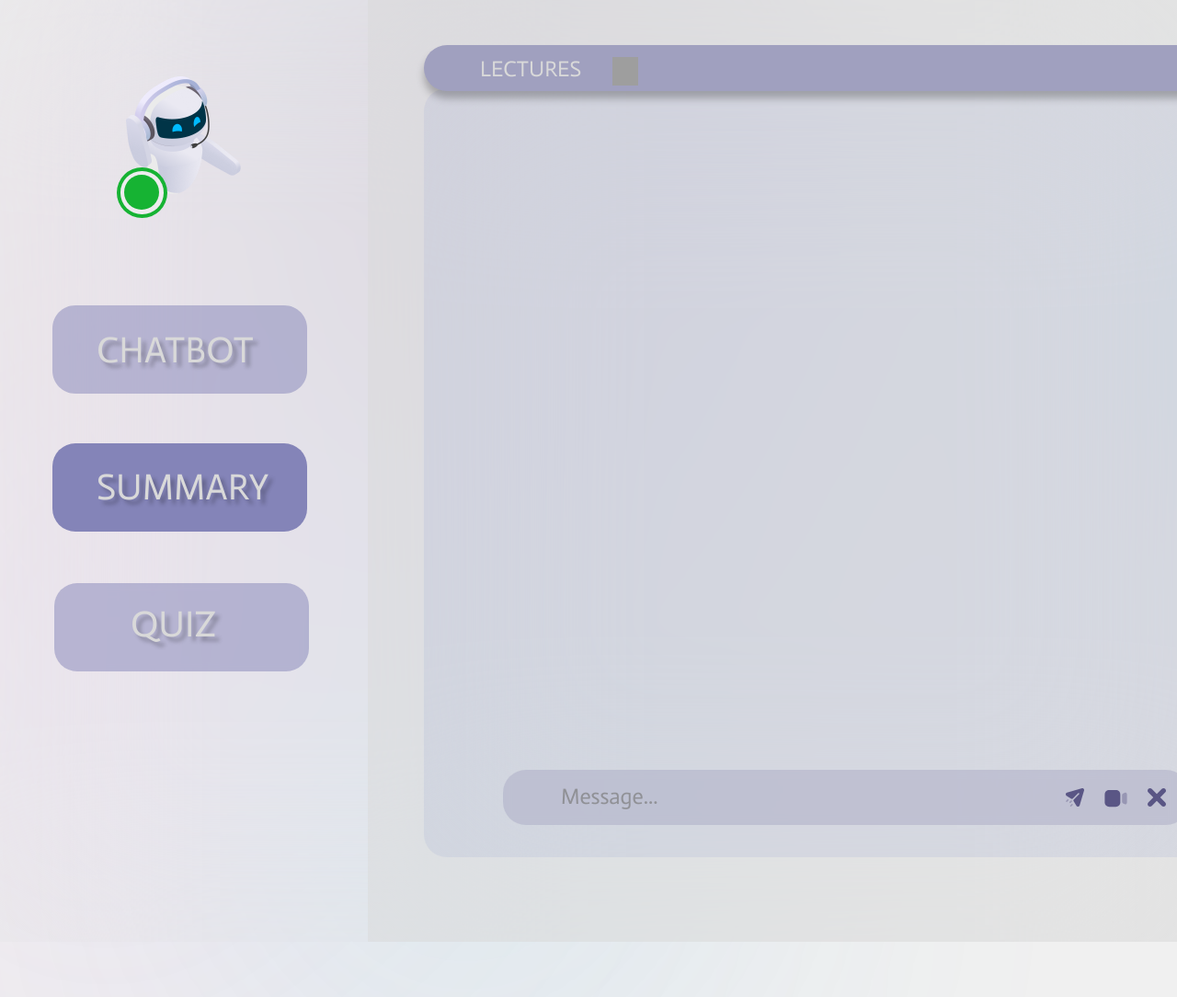
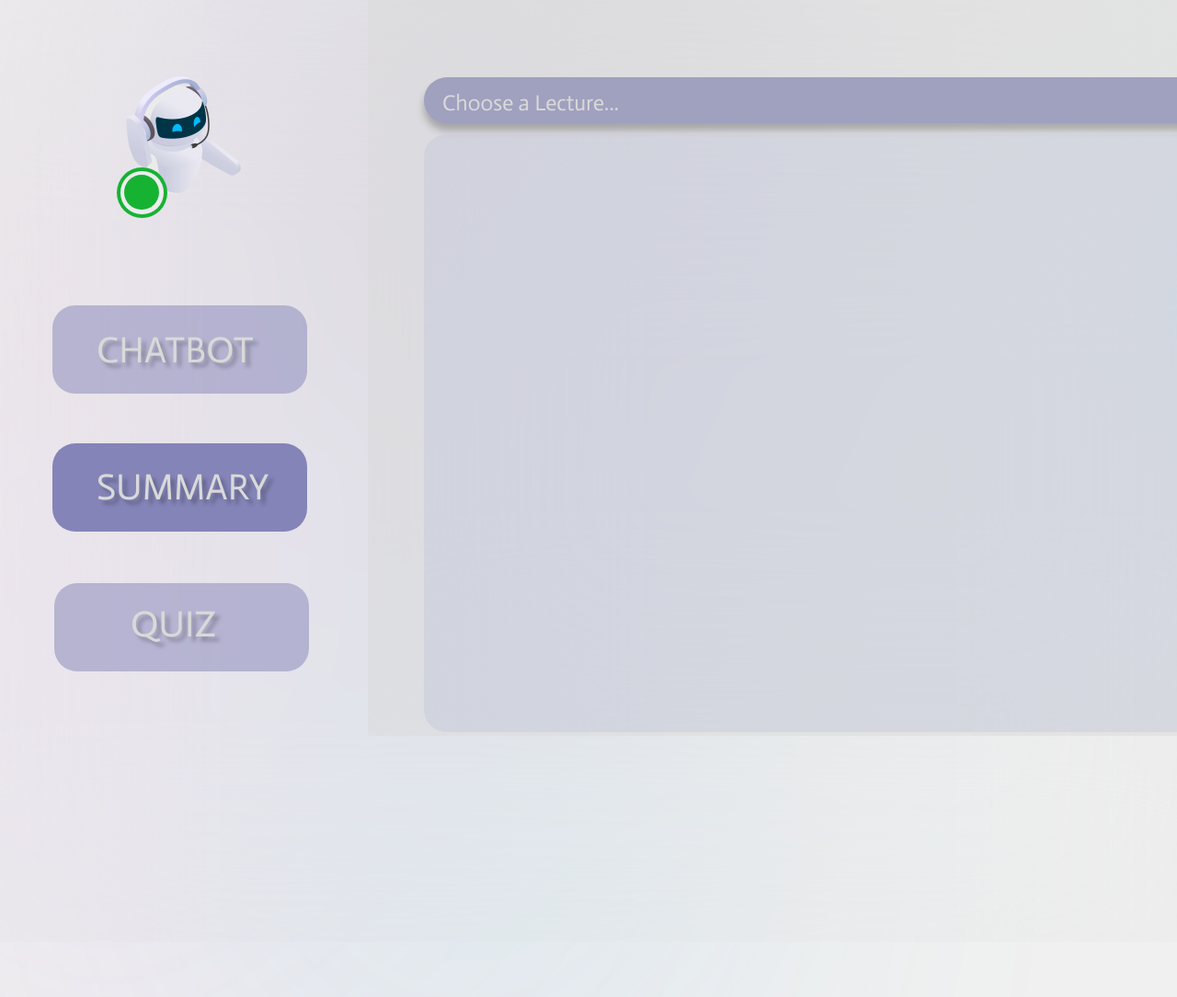
Before and after one commit to wingmoe21/tech_innovators, a Flask app: page /summary in a window 1280 px wide. Shown: the whole page at 92% size. Run offline with Flask 3, Linux system fonts and the light colour scheme; some libraries are stand-ins or nearby versions; grey boxes are pictures that could not be loaded.

Commit message:
summary page first draft

```diff
--- a/frontend/app.py
+++ b/frontend/app.py
@@ -2,6 +2,7 @@ import os
 
 from bot import bot
 from flask import Flask, jsonify, render_template, request, session
+from summary import get_summary
 
 from flask_session import Session  # You may need to install this package
 
@@ -30,22 +31,29 @@ def chat():
         bot_response = bot(file_path, user_input)
         return jsonify({'reply': bot_response})
 
-@app.route('/lecture_name', methods=['POST'])
+@app.route('/lecture_chatbot', methods=['POST'])
 def handle_dropdown():
     data = request.json
     selected_lecture = data['lecture']
     session['file_path'] = f"content/{selected_lecture}.txt"
-
     return session['file_path']
-
-
-@app.route('/summary')
-def summary():
-    return render_template('summary.html')  # Replace with your home page file name
 
 @app.route('/quiz')
 def quiz():
     return render_template('quiz.html')  # Replace with your home page file name
 
+@app.route('/lecture_summary', methods=['POST'])
+def handle_dropdown():
+    data = request.json
+    selected_lecture = data['lecture']
+    session['file_path'] = f"content/{selected_lecture}.txt"
+    output = get_summary(session['file_path']) # Replace with your actual method
+    return output
+
+@app.route('/summary', methods=['GET','POST'])
+def summary():
+    if request.method == 'GET':
+        return render_template('summary.html')  # Replace with your home page file name
+
 if __name__ == '__main__':
     app.run(debug=True)
--- a/frontend/pages/Page1.html
+++ b/frontend/pages/Page1.html
@@ -84,7 +84,7 @@
           selectedLectureSpan.style.display = "none"; // Hide the selected text
           chatInput.disabled = false;
         }
-        fetch('/lecture_name', {
+        fetch('/lecture_cahtbot', {
           method: 'POST',
           headers: {
             'Content-Type': 'application/json',
--- a/frontend/pages/static/styleSummary.css
+++ b/frontend/pages/static/styleSummary.css
@@ -1,3 +1,55 @@
+.SUMMARY .lectures-rectangle {
+  position: relative; /* Changed to relative */
+  width: 922px;
+  height: 50px;
+  top: 120px;
+  left: 519px;
+  background-color: #a0a0bf;
+  border-radius: 25px;
+  box-shadow: 0px 8px 8px #00000040;
+  opacity: 1;
+}
+.SUMMARY .lectures-dropdown {
+  position: absolute; /* Absolute positioning */
+  top: 0;
+  left: 0;
+  width: 100%; /* Full width of the parent */
+  height: 100%; /* Full height of the parent */
+  opacity: 0; /* Make it invisible */
+  cursor: pointer; /* Change cursor to indicate it's clickable */
+  z-index: 2; /* Ensure it's above the LECTURES text */
+  color: black;
+}
+
+.SUMMARY .text-wrapper-2 {
+  position: absolute;
+  top: 13px;
+  left: 20px;
+  z-index: 1; /* Place it behind the dropdown */
+  font-family: "Actor", Helvetica;
+  font-weight: 400;
+  color: #d9d9d9; /* Color for the text */
+  font-size: 24px; /* Font size for the text */
+  letter-spacing: 0;
+  line-height: normal;
+  pointer-events: none; /* This makes clicks pass through the text to the dropdown */
+}
+
+.SUMMARY .text-wrapper-2 #selectedLecture {
+  font-family: inherit;
+  font-weight: inherit;
+  color: inherit;
+  font-size: inherit;
+  letter-spacing: inherit;
+  line-height: inherit;
+  position: absolute;
+  top: 0;
+  left: 0;
+  display: none; /* Initially hidden */
+  z-index: 3; /* Above the lecturesLabel */
+  white-space: nowrap; /* Prevents the text from wrapping */
+}
+
 .SUMMARY {
   background-color: #f0f0f0;
   display: flex;
@@ -81,7 +133,7 @@
 .SUMMARY .rectangle-2 {
   position: absolute;
   width: 1040px;
-  height: 1024px;
+  height: 800px;
   top: 36px;
   left: 458px;
   background-color: #d9d9d980;
@@ -89,33 +141,9 @@
   -webkit-backdrop-filter: blur(100px) brightness(100%);
 }
 
-.SUMMARY .rectangle-3 {
-  position: absolute;
-  width: 918px;
-  height: 836px;
-  top: 132px;
-  left: 519px;
-  background-color: #a5b0d633;
-  border-radius: 25px;
-  backdrop-filter: blur(100px) brightness(100%);
-  -webkit-backdrop-filter: blur(100px) brightness(100%);
-}
-
-.SUMMARY .message-rectangle {
-  position: absolute;
-  width: 746px;
-  height: 60px;
-  top: 873px;
-  left: 605px;
-  background-color: #a0a0bf66;
-  border-radius: 25px;
-  backdrop-filter: blur(4px) brightness(100%);
-  -webkit-backdrop-filter: blur(4px) brightness(100%);
-}
-
 .SUMMARY .text-wrapper {
   position: absolute;
-  top: 887px;
+  top: 768px;
   left: 668px;
   font-family: "Actor", Helvetica;
   font-weight: 400;
@@ -125,68 +153,14 @@
   line-height: normal;
 }
 
-.SUMMARY .boot {
-  position: absolute;
-  width: 100px;
-  height: 111px;
-  top: 920px;
-  left: 1372px;
-}
-
-.SUMMARY .lectures-rectangle {
-  position: absolute;
-  width: 922px;
-  height: 50px;
-  top: 85px;
-  left: 519px;
-  background-color: #a0a0bf;
-  border-radius: 25px;
-  box-shadow: 0px 8px 8px #00000040;
-}
-
-.SUMMARY .text-wrapper-2 {
-  position: absolute;
-  top: 96px;
-  left: 580px;
-  font-family: "Actor", Helvetica;
-  font-weight: 400;
-  color: #d9d9d9;
-  font-size: 24px;
-  letter-spacing: 0;
-  line-height: normal;
-}
-
 .SUMMARY .polygon {
   position: absolute;
   width: 28px;
   height: 31px;
-  top: 98px;
-  left: 724px;
+  top: 13px;
+  left: 885px;
 }
 
-.SUMMARY .iconly-bulk-send {
-  position: absolute;
-  width: 20px;
-  height: 20px;
-  top: 893px;
-  left: 1217px;
-}
-
-.SUMMARY .fill {
-  position: absolute;
-  width: 20px;
-  height: 20px;
-  top: 893px;
-  left: 1306px;
-}
-
-.SUMMARY .video {
-  position: absolute;
-  width: 29px;
-  height: 29px;
-  top: 889px;
-  left: 1257px;
-}
 
 .SUMMARY .img {
   position: absolute;
@@ -299,3 +273,21 @@
   background-color: #16b333;
   border-radius: 19.04px;
 }
+
+/* Style for the options in the dropdown */
+.SUMMARY .lectures-dropdown option {
+  background-color: #a0a0bf; /* Background color for options */
+  color: white; /* Text color for options */
+}
+
+.SUMMARY .rectangle-3 {
+  position: relative;
+  width: 918px;
+  height: 650px;
+  top: 132px;
+  left: 519px;
+  background-color: #a5b0d633;
+  border-radius: 25px;
+  backdrop-filter: blur(100px) brightness(100%);
+  -webkit-backdrop-filter: blur(100px) brightness(100%);
+}
--- a/frontend/pages/summary.html
+++ b/frontend/pages/summary.html
@@ -14,16 +14,23 @@
           <div class="ellipse-3"></div>
           <div class="rectangle"></div>
           <div class="rectangle-2"></div>
-          <div class="rectangle-3"></div>
-          <div class="message-rectangle"></div>
-          <div class="text-wrapper">Message...</div>
-          <img class="boot" src="{{ url_for('static', filename='img/boot.png') }}" />
-          <div class="lectures-rectangle"></div>
-          <div class="text-wrapper-2">LECTURES</div>
-          <img class="polygon" src="{{ url_for('static', filename='img/polygon-1.png') }}" />
-          <img class="iconly-bulk-send" src="{{ url_for('static', filename='img/iconly-bulk-send.png') }}" />
-          <img class="fill" src="{{ url_for('static', filename='img/fill-4.svg') }}" />
-          <img class="video" src="{{ url_for('static', filename='img/video.svg') }}" />
+          <div class="lectures-rectangle">
+            <select class="lectures-dropdown" id="lecturesDropdown" onchange="updateSelectedLecture()">
+              <option value="" disabled selected>Select your option</option>
+              <option value="Calloc vs malloc">Calloc vs malloc</option>
+              <option value="Decimal to Binary Conversion">Decimal to Binary Conversion</option>
+              <option value="Pointers in C Basic">Pointers in C Basic</option>
+              <!-- Add more options as needed -->
+            </select>
+            <div class="text-wrapper-2">
+              <span id="lecturesLabel">Choose a Lecture...</span>
+              <span id="selectedLecture" style="display: none;"></span> <!-- Initially hidden -->
+            </div>
+            <img class="polygon" src="{{ url_for('static', filename='img/polygon-1.svg') }}" />
+          </div>
+          <div class="rectangle-3">
+            <span id="rectangle-3-content"></span> <!-- This element will display the output -->
+          </div>
           <!-- Chatbot Button -->
           <a href="{{ url_for('chat') }}" class="button-link">
             <img class="img" src="{{ url_for('static', filename='img/rectangle-10.svg') }}" />
@@ -46,5 +53,39 @@
         </div>
       </div>
     </div>
+    <script>
+      function updateSelectedLecture() {
+        var dropdown = document.getElementById("lecturesDropdown");
+        var selectedOption = dropdown.value;
+        document.getElementById("selectedLecture").innerText = selectedOption;
+        var selectedText = dropdown.options[dropdown.selectedIndex].text;
+        var label = document.getElementById("lecturesLabel");
+        var selectedLectureSpan = document.getElementById("selectedLecture");
+        // If the selected option is not the placeholder
+        if(dropdown.selectedIndex > 0) {
+          label.style.display = "none"; // Hide the "LECTURES" text
+          selectedLectureSpan.textContent = selectedText; // Set the selected text
+          selectedLectureSpan.style.display = "block"; // Show the selected text
+        } else {
+          label.style.display = "block"; // Show the "LECTURES" text
+          selectedLectureSpan.style.display = "none"; // Hide the selected text
+        }
+        fetch('/lecture_summary', {
+          method: 'POST',
+          headers: {
+            'Content-Type': 'application/json',
+        },
+        body: JSON.stringify({ lecture: selectedOption })
+      })
+      .then(response => response.text())
+      .then(data => {
+        console.log('Success:', data);
+        document.getElementById('rectangle-3-content').innerText = data; // Update the rectangle-3 content
+      })
+      .catch((error) => {
+        console.error('Error:', error);
+      });
+      }
+  </script>
   </body>
 </html>
```
Also changed, not shown: frontend/summary.py (added, +21 -0 lines), 3 other files.
